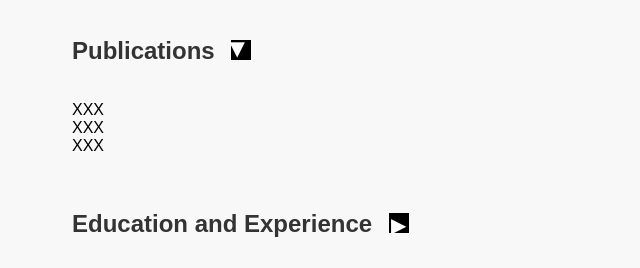
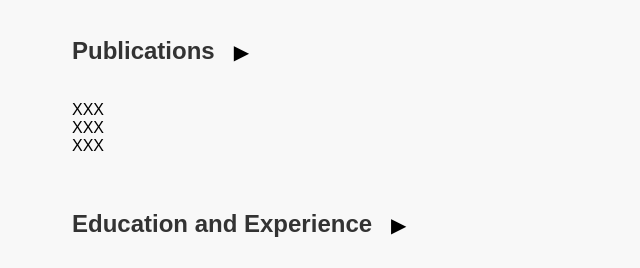
Before and after one commit to Nao-Nakajima/Nao-Nakajima.github.io, a plain HTML site: page index.html in a window 1280 px wide. Both pictures are taken after a click on the button 409 px from the left and 581 px from the top of the page. Shown: the part 532-800 px from the top of the page, 168-808 px from the left. Drawn offline with Linux system fonts and the light colour scheme.

Commit message:
Update style.css

```diff
--- a/style.css
+++ b/style.css
@@ -64,15 +64,13 @@ section ul {
 button {
     display: inline-block;
     padding: 0;
-    background-color: #000;
-    color: #fff;
+    background-color: transparent;
     border: none;
     cursor: pointer;
     width: 20px;
     height: 20px;
     margin-left: 10px;
     font-size: 20px;
-    transition: transform 0.3s ease;
 }
 
 button:focus {
@@ -80,15 +78,16 @@ button:focus {
 }
 
 button:active {
-    background-color: #000;
+    background-color: transparent;
 }
 
 button::before {
     content: "▶";
     position: relative;
+    transition: transform 0.3s ease;
 }
 
-button.rotate {
+button.rotate::before {
     transform: rotate(90deg);
 }
 
```
